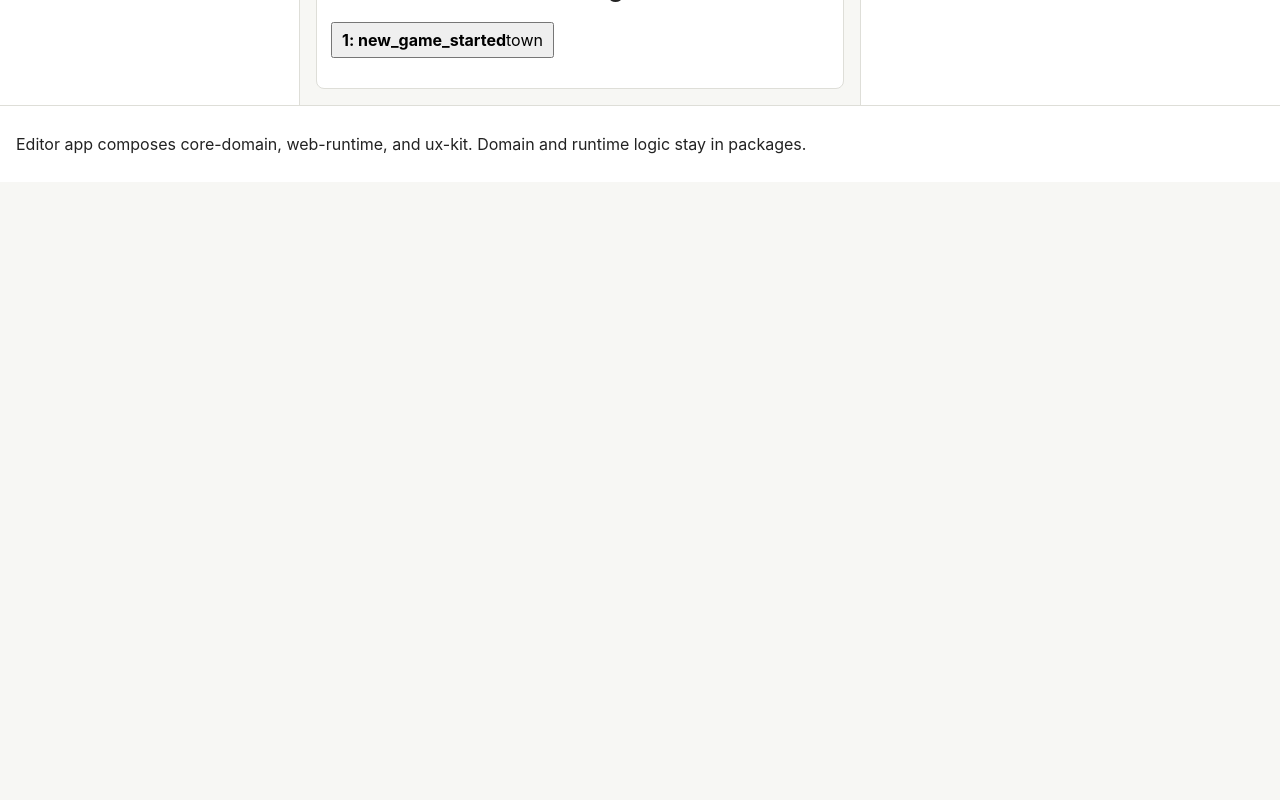
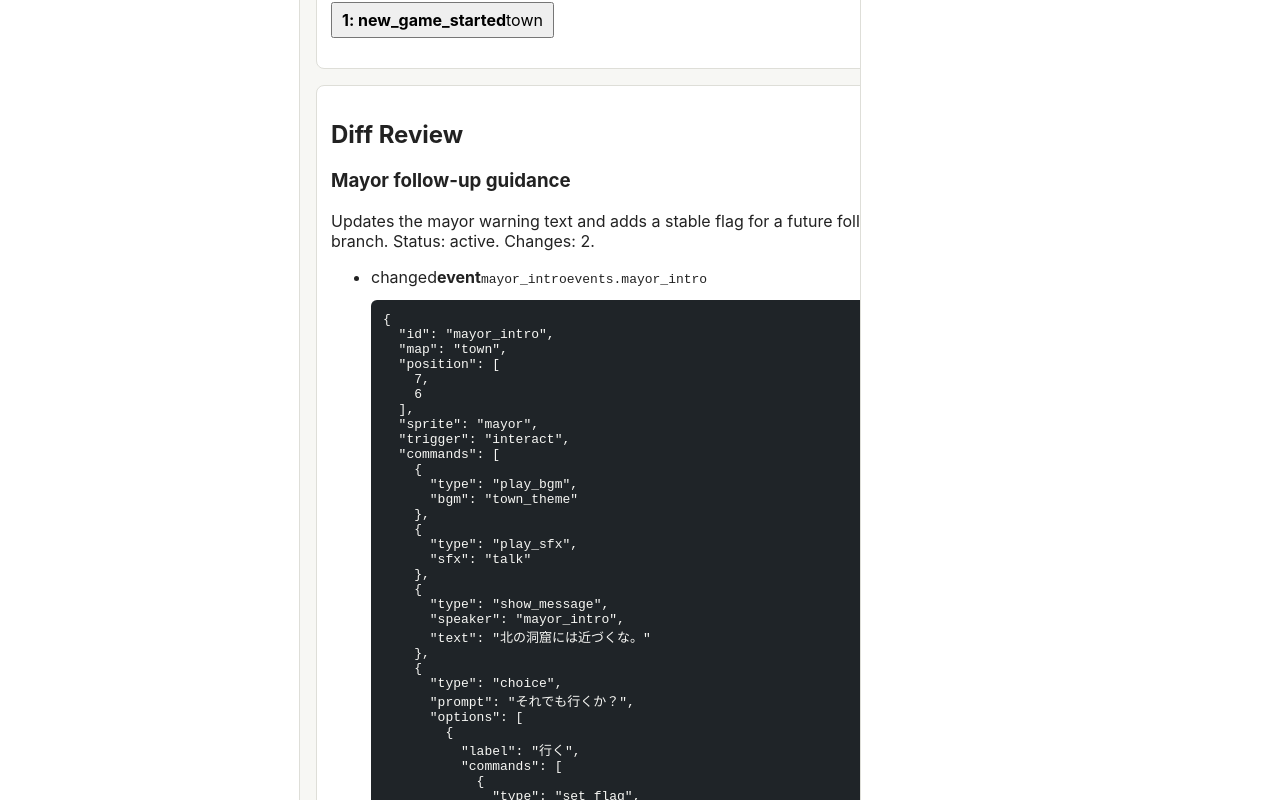
Before and after one commit to hayashikentaro/rpg-deck, a React (Vite) app in the folder apps/editor/: page / in a window 1280 px wide. Shown: the part 840-1640 px from the top of the page. Before the commit the page ends 1022 px from the top, so only its background shows below. Built offline with nearby package versions, Linux system fonts and the light colour scheme.

Commit message:
Add mock project diff review panel

```diff
--- a/apps/editor/src/App.tsx
+++ b/apps/editor/src/App.tsx
@@ -1,4 +1,4 @@
-import { useMemo, useState } from "react";
+import { useEffect, useMemo, useState } from "react";
 import {
   buildEventGraph,
   eventGraphToMermaid,
@@ -9,11 +9,13 @@ import {
 import { createRuntime, type Direction, type PlayerInput } from "@rpg-deck/web-runtime";
 import sampleProjectJson from "../../../packages/sample-projects/tiny-rpg/project.json" with { type: "json" };
 import { EditorOverview } from "./EditorOverview.js";
+import { createMockProposal, type ProjectProposal } from "./proposals.js";
 
 const sampleProject = parseProjectJson(JSON.stringify(sampleProjectJson));
 
 export function App() {
-  const project = sampleProject;
+  const [project, setProject] = useState(sampleProject);
+  const [proposal, setProposal] = useState<ProjectProposal | null>(() => createMockProposal(sampleProject));
   const summary = useMemo(() => summarizeProject(project), [project]);
   const validationIssues = useMemo(() => validateProject(project), [project]);
   const graph = useMemo(() => buildEventGraph(project), [project]);
@@ -25,6 +27,11 @@ export function App() {
   }, [project]);
   const [snapshot, setSnapshot] = useState(() => runtime.getSnapshot());
   const [eventLog, setEventLog] = useState(() => runtime.getEventLog());
+
+  useEffect(() => {
+    setSnapshot(runtime.getSnapshot());
+    setEventLog(runtime.getEventLog());
+  }, [runtime]);
 
   const dispatchRuntimeInput = (input: PlayerInput) => {
     runtime.dispatch(input);
@@ -38,16 +45,45 @@ export function App() {
     setEventLog(runtime.getEventLog());
   };
 
+  const createProposal = () => {
+    setProposal(createMockProposal(project));
+  };
+
+  const acceptProposal = () => {
+    if (!proposal) return;
+
+    setProject(proposal.afterProject);
+    setProposal(null);
+  };
+
+  const rejectProposal = () => {
+    setProposal(null);
+  };
+
+  const holdProposal = () => {
+    if (!proposal) return;
+
+    setProposal({
+      ...proposal,
+      status: "held"
+    });
+  };
+
   return (
     <EditorOverview
       eventLog={eventLog.slice(-8).reverse()}
       mermaid={mermaid}
+      proposal={proposal}
       projectTitle={project.title}
       runtimeSnapshot={snapshot}
       summary={summary}
       validationIssues={validationIssues}
+      onAcceptProposal={acceptProposal}
+      onCreateProposal={createProposal}
+      onHoldProposal={holdProposal}
       onInteract={() => dispatchRuntimeInput({ type: "interact" })}
       onMove={(direction: Direction) => dispatchRuntimeInput({ type: "move", direction })}
+      onRejectProposal={rejectProposal}
       onRestart={restart}
     />
   );
--- a/apps/editor/src/EditorOverview.tsx
+++ b/apps/editor/src/EditorOverview.tsx
@@ -4,10 +4,12 @@ import {
   AppShell,
   CanvasToolbar,
   CommandList,
+  DiffCard,
   InspectorPanel,
   PropertyGrid,
   ValidationIssueList
 } from "@rpg-deck/ux-kit";
+import type { ProjectProposal } from "./proposals.js";
 
 export type EditorOverviewProps = {
   projectTitle: string;
@@ -16,9 +18,14 @@ export type EditorOverviewProps = {
   mermaid: string;
   runtimeSnapshot: RuntimeSnapshot;
   eventLog: RuntimeEventLogEntry[];
+  proposal: ProjectProposal | null;
   onMove?: (direction: Direction) => void;
   onInteract?: () => void;
   onRestart?: () => void;
+  onCreateProposal?: () => void;
+  onAcceptProposal?: () => void;
+  onRejectProposal?: () => void;
+  onHoldProposal?: () => void;
 };
 
 export function EditorOverview({
@@ -28,9 +35,14 @@ export function EditorOverview({
   mermaid,
   runtimeSnapshot,
   eventLog,
+  proposal,
   onMove,
   onInteract,
-  onRestart
+  onRestart,
+  onCreateProposal,
+  onAcceptProposal,
+  onRejectProposal,
+  onHoldProposal
 }: EditorOverviewProps) {
   const issueItems = validationIssues.map((issue, index) => ({
     id: `${issue.code}-${issue.path}-${index}`,
@@ -110,6 +122,36 @@ export function EditorOverview({
               }))}
             />
           </section>
+          <section>
+            <h2>Diff Review</h2>
+            {proposal ? (
+              <DiffCard
+                title={proposal.title}
+                summary={`${proposal.summary} Status: ${proposal.status}. Changes: ${proposal.diff.changes.length}.`}
+                changes={proposal.diff.changes.map((change) => ({
+                  id: `${change.type}-${change.path}`,
+                  type: change.type,
+                  entityType: change.entityType,
+                  entityId: change.entityId,
+                  path: change.path,
+                  before: change.before ? <pre>{JSON.stringify(change.before, null, 2)}</pre> : undefined,
+                  after: change.after ? <pre>{JSON.stringify(change.after, null, 2)}</pre> : undefined
+                }))}
+                actions={{
+                  onAccept: onAcceptProposal,
+                  onReject: onRejectProposal,
+                  onHold: onHoldProposal
+                }}
+              />
+            ) : (
+              <div className="empty-proposal">
+                <p>No active project proposal.</p>
+                <button type="button" onClick={onCreateProposal}>
+                  Create mock proposal
+                </button>
+              </div>
+            )}
+          </section>
         </main>
       }
       inspector={
--- /dev/null
+++ b/apps/editor/src/proposals.ts
@@ -0,0 +1,73 @@
+import { diffProjects, type GameProject, type ProjectDiff } from "@rpg-deck/core-domain";
+
+export type ProposalStatus = "active" | "accepted" | "rejected" | "held";
+
+export type ProjectProposal = {
+  id: string;
+  title: string;
+  summary: string;
+  status: ProposalStatus;
+  beforeProject: GameProject;
+  afterProject: GameProject;
+  diff: ProjectDiff;
+};
+
+export function createMockProposal(project: GameProject): ProjectProposal {
+  const afterProject = cloneProject(project);
+
+  if (afterProject.flags.mayor_follow_up_unlocked) {
+    afterProject.items = {
+      ...afterProject.items,
+      antidote: {
+        id: "antidote",
+        name: "Antidote"
+      }
+    };
+
+    return {
+      id: "mock-add-antidote",
+      title: "Add antidote item",
+      summary: "Adds a small database item so future proposal review can inspect added entities.",
+      status: "active",
+      beforeProject: project,
+      afterProject,
+      diff: diffProjects(project, afterProject)
+    };
+  }
+
+  afterProject.flags = {
+    ...afterProject.flags,
+    mayor_follow_up_unlocked: {
+      id: "mayor_follow_up_unlocked",
+      name: "Mayor follow-up unlocked"
+    }
+  };
+  afterProject.events = {
+    ...afterProject.events,
+    mayor_intro: {
+      ...afterProject.events.mayor_intro,
+      commands: afterProject.events.mayor_intro.commands.map((command) =>
+        command.type === "show_message"
+          ? {
+              ...command,
+              text: "北の洞窟には近づくな。準備ができたら、もう一度わしに話しかけなさい。"
+            }
+          : command
+      )
+    }
+  };
+
+  return {
+    id: "mock-mayor-follow-up",
+    title: "Mayor follow-up guidance",
+    summary: "Updates the mayor warning text and adds a stable flag for a future follow-up branch.",
+    status: "active",
+    beforeProject: project,
+    afterProject,
+    diff: diffProjects(project, afterProject)
+  };
+}
+
+function cloneProject(project: GameProject): GameProject {
+  return JSON.parse(JSON.stringify(project)) as GameProject;
+}
```
Also changed, not shown: 3 other files (tests, documents, lock files or other folders).
